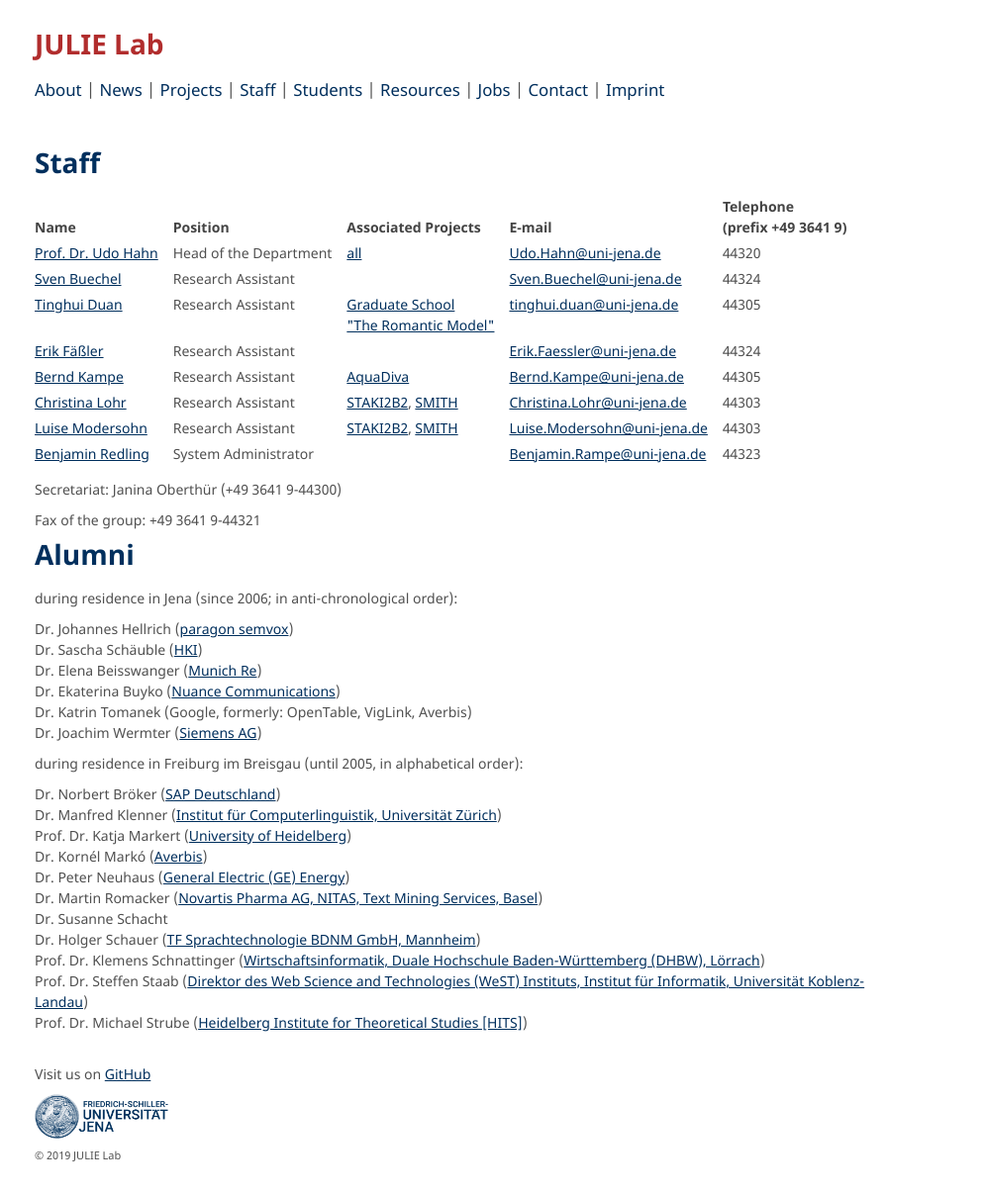
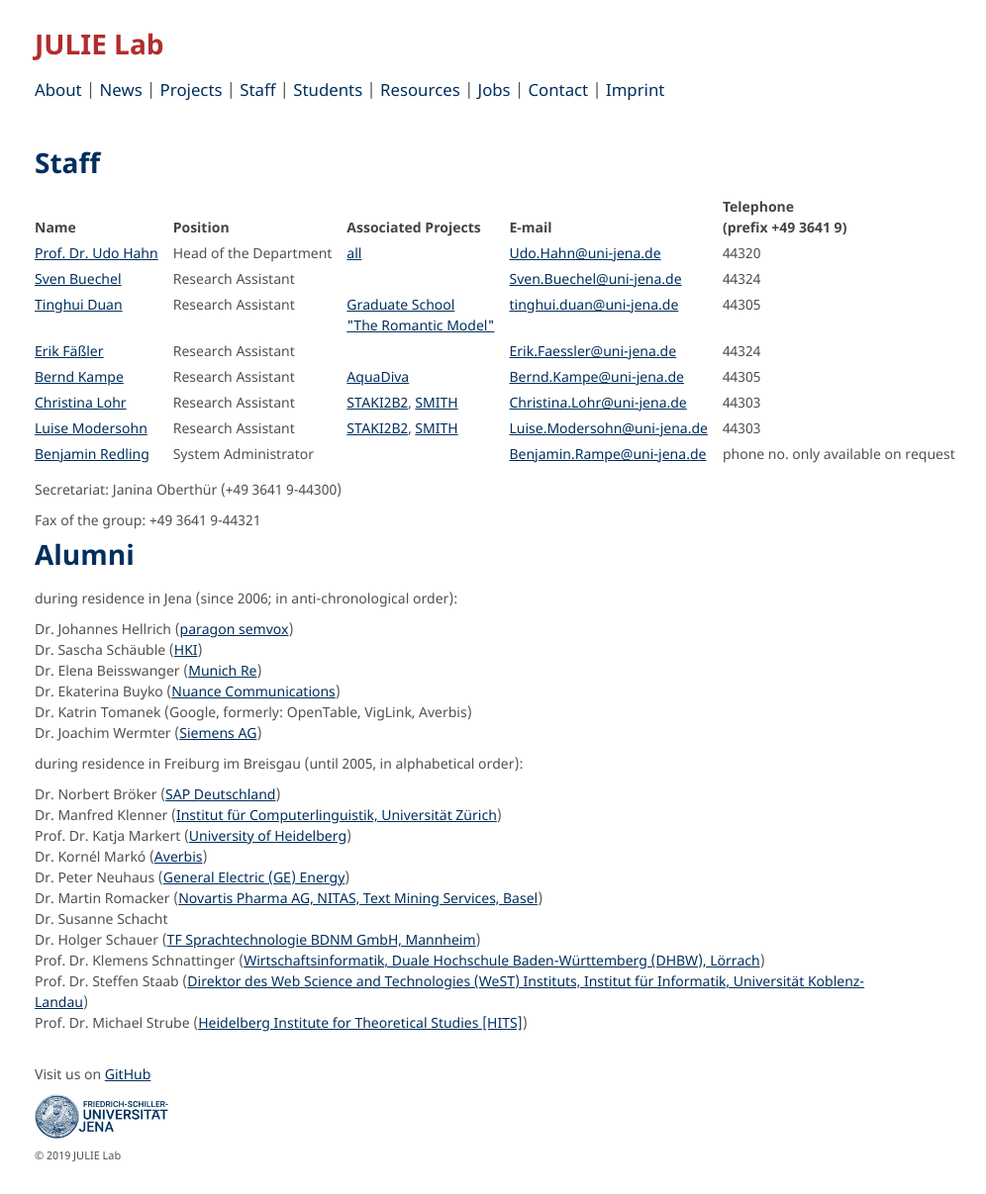
Before and after one commit to JULIELab/JULIELab.github.io, a Jekyll site: the page built from Staff.md, in a window 1280 px wide and 1207 px high. Shown: the whole window at 99% size, without its empty margins (185-1181 px from the left). Built offline with Jekyll 4.4.1, drawn with Linux system fonts in a browser that asks for light colours; our own code applies the rules of GitHub Pages for plain Markdown files.

Commit message:
removes my office phone no.

```diff
--- a/Staff.md
+++ b/Staff.md
@@ -13,7 +13,7 @@ layout: staff_tab
 | [Bernd Kampe](/Staff/Kampe/) | Research Assistant | [AquaDiva](http://www.aquadiva.uni-jena.de/) | [Bernd.Kampe@uni-jena.de](mailto:Bernd.Kampe@uni-jena.de) | 44305 |
 | [Christina Lohr](/Staff/Christina+Lohr.html)	| Research Assistant	| [STAKI2B2](http://gepris.dfg.de/gepris/projekt/315098900), [SMITH](http://www.smith.care/)	| [Christina.Lohr@uni-jena.de](mailto:Christina.Lohr@uni-jena.de)	| 44303 |
 | [Luise Modersohn](/Staff/Modersohn/) | Research Assistant |  [STAKI2B2](http://gepris.dfg.de/gepris/projekt/315098900), [SMITH](http://www.smith.care/)	| [Luise.Modersohn@uni-jena.de](mailto:Luise.Modersohn@uni-jena.de) | 44303 |
-| [Benjamin Redling](/Staff/Benjamin+Redling.html)	| System Administrator | |	[Benjamin.Rampe@uni-jena.de](mailto:Benjamin.Rampe@uni-jena.de)	| 44323 |
+| [Benjamin Redling](/Staff/Benjamin+Redling.html)	| System Administrator | |	[Benjamin.Rampe@uni-jena.de](mailto:Benjamin.Rampe@uni-jena.de)	| phone no. only available on request |
 
 Secretariat: Janina Oberthür (+49 3641 9-44300)
 
```
